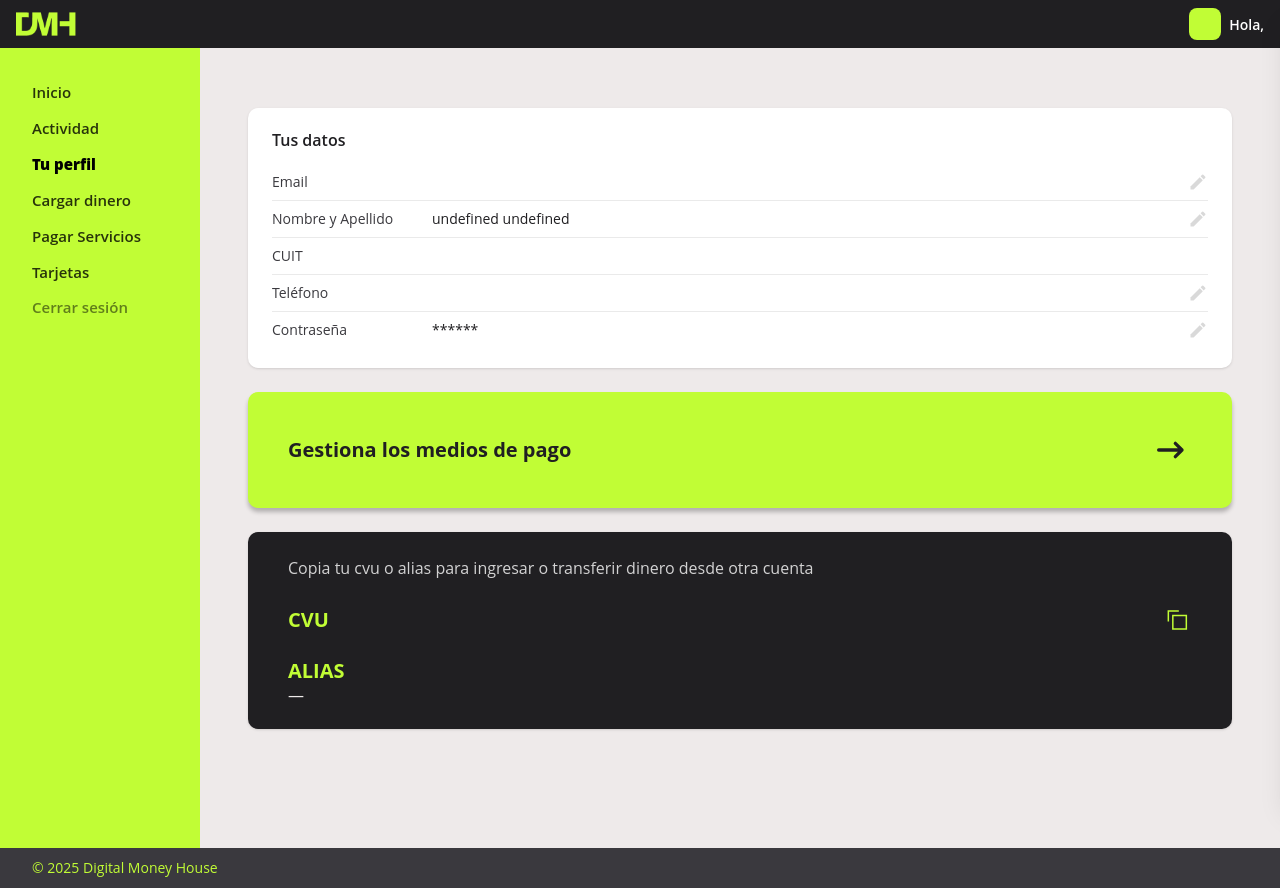
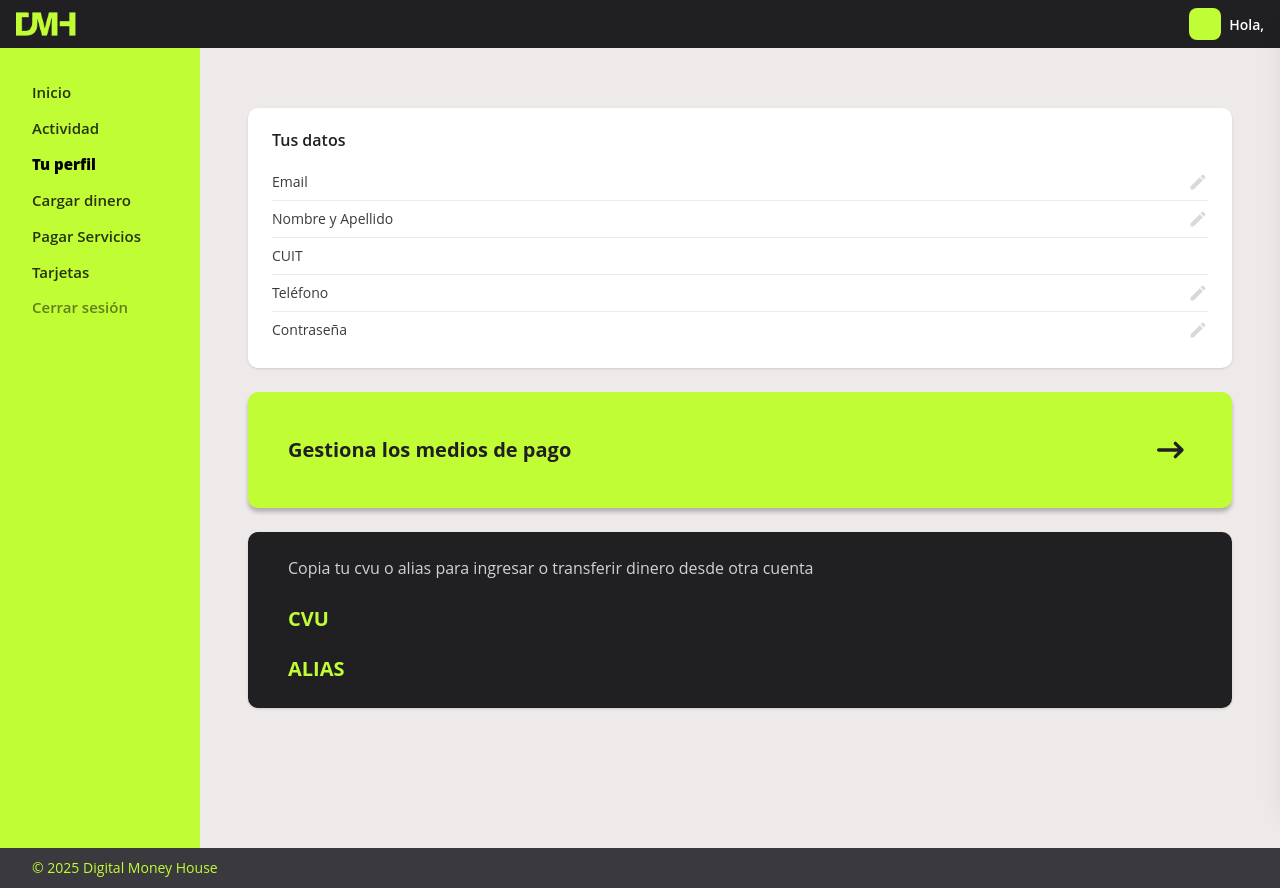
Before and after one commit to TaniaAlicia/virtualmoney, a Next.js app: page /dashboard/profile in a window 1280 px wide. Built offline with nearby package versions, Linux system fonts and the light colour scheme.

Commit message:
ajustes para build

```diff
--- a/src/app/dashboard/profile/page.tsx
+++ b/src/app/dashboard/profile/page.tsx
@@ -27,12 +27,11 @@ type UserData = {
   firstName: string;
   lastName: string;
   email: string;
-  dni: number; // CUIT/DNI mostrado como “CUIT” en la UI
+  dni: number;
   phone: string;
 };
 
 export default function ProfilePage() {
-  const [loading, setLoading] = useState(true);
   const [account, setAccount] = useState<Account | null>(null);
   const [user, setUser] = useState<UserData | null>(null);
 
@@ -41,37 +40,33 @@ export default function ProfilePage() {
 
     (async () => {
       try {
-        // leemos el token para userService (getAccount lo resuelve solo)
         const token = Cookies.get("token") || "";
         if (!token) {
           console.warn("No auth token; redirigí al login si hace falta");
-          if (mounted) setLoading(false);
+
           return;
         }
 
-        // 1) Cuenta (NO pasar token: tu service la arma solo)
         const acc = await getAccount();
         if (!mounted) return;
         setAccount(acc as Account);
 
-        // 2) Obtener userId de la cuenta (user_id o userId)
-        const userId = (acc as any)?.user_id ?? (acc as any)?.userId;
+        const userId = (acc as Account)?.user_id ?? (acc as Account)?.userId;
         if (userId == null) {
           console.error("userId faltante en account:", acc);
-          if (mounted) setLoading(false);
+
           return;
         }
 
-        // 3) Traer usuario con el token
         const u = await getUserById(userId, token);
         if (!mounted) return;
 
         // Normalizo a la forma que espera el ProfileCard
         const normalized: UserData = {
-          firstName: u.firstname ?? u.nombre ?? "", // fallback por si API devuelve "nombre"
-          lastName: u.lastname ?? u.apellido ?? "", // fallback por si API devuelve "apellido"
+          firstName: u.firstname ?? u.nombre ?? "",
+          lastName: u.lastname ?? u.apellido ?? "",
           email: u.email ?? "",
-          dni: u.dni ?? u.cuit ?? "", // por si la API devuelve "cuit"
+          dni: u.dni ?? "",
           phone: u.phone ?? u.telefono ?? "",
         };
 
@@ -79,7 +74,6 @@ export default function ProfilePage() {
       } catch (e) {
         console.error(e);
       } finally {
-        if (mounted) setLoading(false);
       }
     })();
 
@@ -103,7 +97,7 @@ export default function ProfilePage() {
           },
           {
             label: "Nombre y Apellido",
-            value: `${user?.firstName} ${user?.lastName}`,
+            value: [user?.firstName, user?.lastName].filter(Boolean).join(" "),
             editHref: "/dashboard/profile/edit/name",
           },
           { label: "CUIT", value: String(user?.dni ?? ""), locked: true },
@@ -114,7 +108,7 @@ export default function ProfilePage() {
           },
           {
             label: "Contraseña",
-            value: "******",
+            value: user ? "******" : "",
             editHref: "/dashboard/profile/edit/password",
           },
         ]}
--- a/src/components/profile/CvuAliasCard.tsx
+++ b/src/components/profile/CvuAliasCard.tsx
@@ -19,12 +19,14 @@ export default function CvUAliasCard({ cvu, alias }: Props) {
         <div className="w-full flex flex-col items-start">
           <span className="text-green text-xl font-bold leading-normal">CVU</span>
           <span className="text-gray1 text-base leading-[18.83px] break-all">
-            {cvu}
+            {cvu || " " }
           </span>
         </div>
+        {cvu ? (
         <div className="w-8 h-8 flex items-center justify-center">
           <CopyToClipboard text={cvu} />
         </div>
+        ) : null}
       </div>
 
       {/* Alias */}
@@ -32,7 +34,7 @@ export default function CvUAliasCard({ cvu, alias }: Props) {
         <div className="w-full flex flex-col items-start">
           <span className="text-green text-xl font-bold leading-normal">ALIAS</span>
           <span className="text-gray1 text-base leading-[18.83px] break-all">
-            {alias || "—"}
+            {alias || " "}
           </span>
         </div>
         {alias ? (
```
